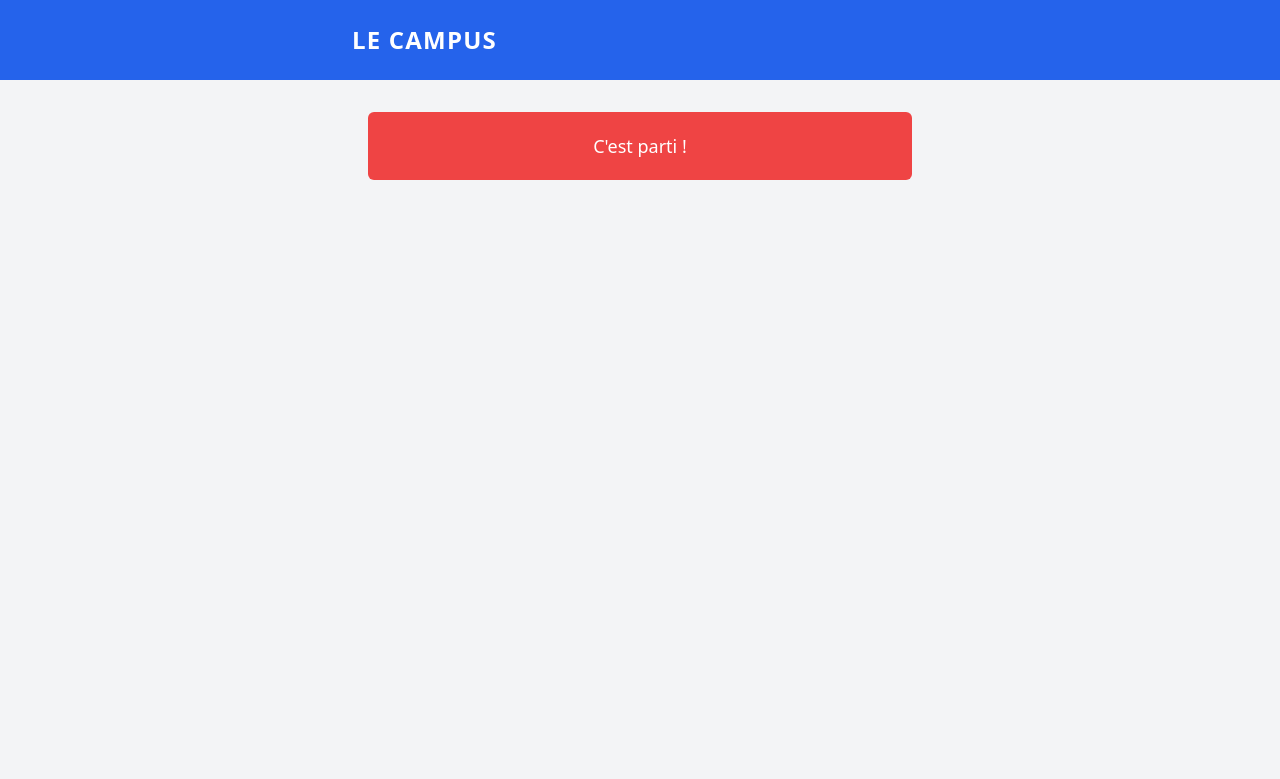
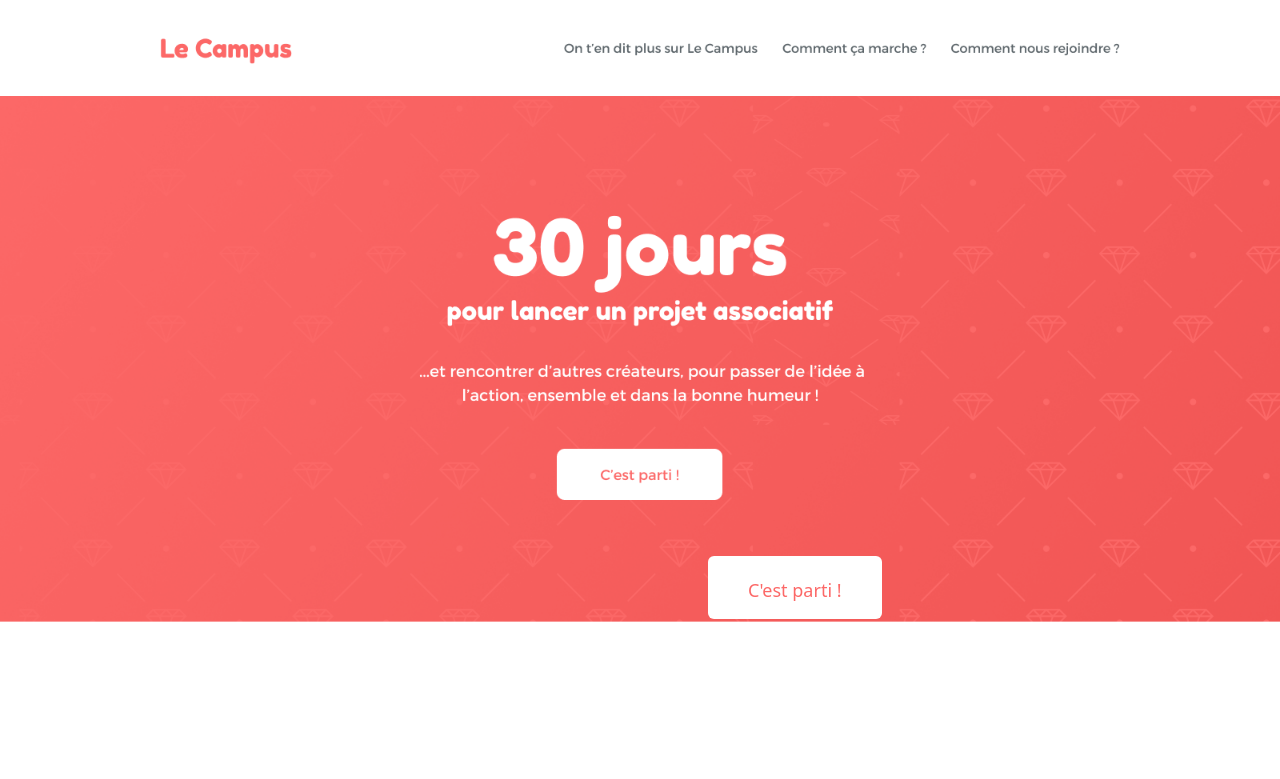
Before and after one commit to emnbdx/ha-hackathon-2021, a Nuxt app: page / in a window 1280 px wide. Shown: the top 779 px of the page. Built offline with nearby package versions, Linux system fonts and the light colour scheme.

Commit message:
integrate homepage

```diff
--- a/layouts/default.vue
+++ b/layouts/default.vue
@@ -1,14 +1,3 @@
 <template>
-  <div class="bg-gray-100 h-screen">
-    <nav class="px-4 py-6 bg-blue-600">
-      <div class="max-w-xl mx-auto">
-        <div class="text-2xl uppercase tracking-wider font-bold text-white">
-          Le campus
-        </div>
-      </div>
-    </nav>
-    <main class="px-4 py-8 mx-auto max-w-xl">
-      <Nuxt />
-    </main>
-  </div>
+  <Nuxt />
 </template>
--- a/pages/index.vue
+++ b/pages/index.vue
@@ -1,11 +1,13 @@
 <template>
+  <div id="container">
     <nuxt-link
       to="/register"
-    class="bg-red-500 hover:bg-red-600 transition p-5 px-10 rounded-md text-white text-lg disabled:bg-gray-500 block text-center"
+      class="bg-white-500 hover:bg-white-600 transition p-5 px-10 rounded-md text-red text-lg disabled:bg-gray-500 block text-center btn1"
       disabled="true"
     >
       C'est parti !
     </nuxt-link>
+  </div>
 </template>
 
 <script>
@@ -19,3 +21,20 @@ export default {
   },
 }
 </script>
+
+<style>
+#container {
+  height: 3410px;
+  background: url(../static/background.png) no-repeat top center;
+  background-size: 100%;
+}
+
+.btn1 {
+  position: absolute;
+  top: 556px;
+  left: 708px;
+  background: white;
+  color: #fc6867;
+  height: 63px;
+}
+</style>
--- a/pages/register.vue
+++ b/pages/register.vue
@@ -54,3 +54,9 @@ export default {
   },
 }
 </script>
+
+<style scoped>
+#__layout {
+  background: none;
+}
+</style>
```
Also changed, not shown: static/background.png (added). Lines whose indentation alone changed are shown as unchanged.
